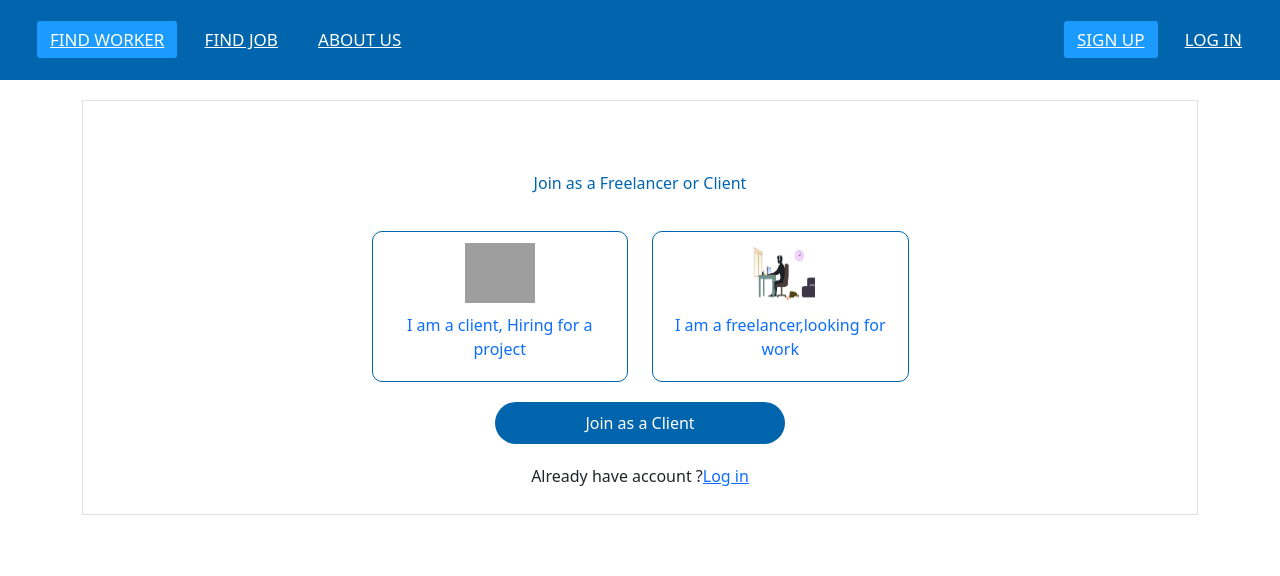
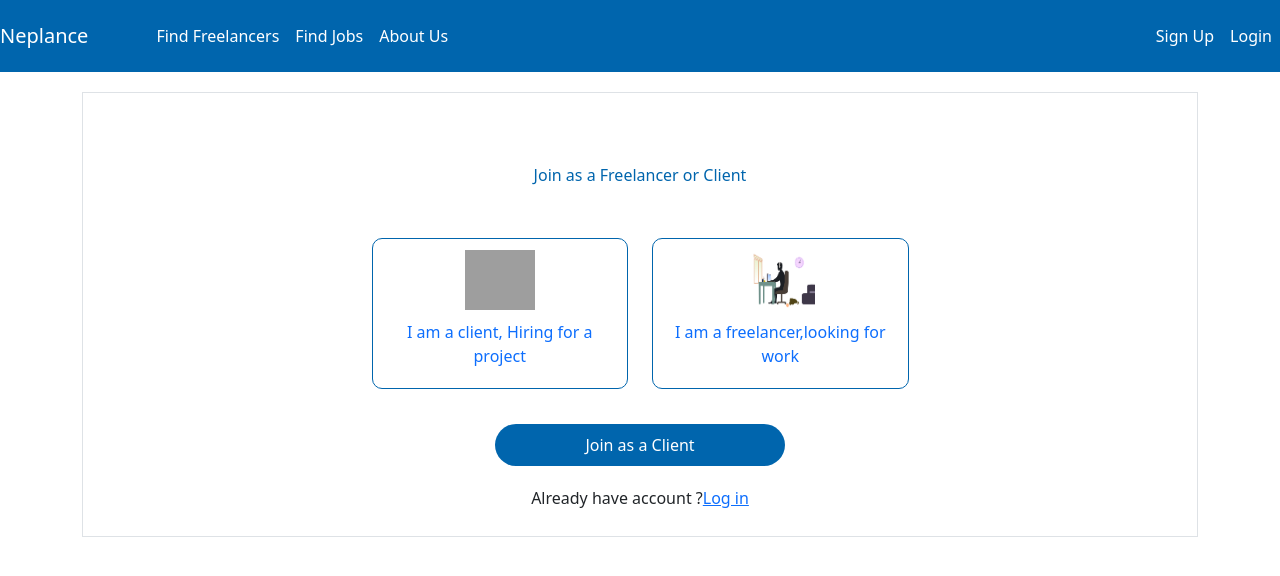
Before and after one commit to Piyush123-grumpy/Neplance, a Django app: page /register/ in a window 1280 px wide. Shown: the top 576 px of the page. Run offline with Django 4.2, Linux system fonts and the light colour scheme; some libraries are stand-ins or nearby versions; grey boxes are pictures that could not be loaded.

Commit message:
Integrated kind of .....

```diff
--- a/account/views.py
+++ b/account/views.py
@@ -34,6 +34,7 @@ def signup_employer(request):
 
 def loginpage(request):
     if request.user.is_authenticated:
+        print("okay")
         messages.warning(request,"You are already logged in")
         return redirect('/')
 
--- a/static/css/navbar.css
+++ b/static/css/navbar.css
@@ -18,7 +18,7 @@ nav{
     margin-right: 30px;
     text-decoration: none;
 }
-a{
+.navbar-list{
     color:white !important;
 }
 .nav-content{
--- a/static/css/style.css
+++ b/static/css/style.css
@@ -10,12 +10,12 @@ body {
   font-family: montserrat;
 }
 
-nav {
+
+/* nav {
   background: #0065ad;
   height: 80px;
   width: 100%;
 }
-
 label.logo {
   color: white;
   font-size: 35px;
@@ -63,7 +63,6 @@ a:hover {
 #check {
   display: none;
 }
-
 @media (max-width: 952px) {
   nav {
     display: block;
@@ -120,7 +119,11 @@ a:hover {
   #check:checked~ul {
     left: 0;
   }
-}
+} */
+
+
+
+
 
 .join_text {
   margin: auto;
@@ -152,11 +155,13 @@ a:hover {
   border-radius: 10px;
   font-weight: 500;
   text-align: center;
+
 }
-.batta :hover{
+.select :hover{
   background-color: #0065ad;
-  color: white;
 }
+
+
 
 .select img {
   height: 60px;
@@ -171,12 +176,12 @@ a:hover {
 
 .select p {
   margin-bottom: 0 !important;
-
 }
 
 .type {
   padding-top: 10px;
   padding-bottom: 20px;
+  text-decoration:none!important;
 }
 
 .bichhako_button {
@@ -224,6 +229,11 @@ a:hover {
   padding-top: 20px;
 
 }
-.type{
-  text-decoration: none;
+.batta{
+  padding-top: 15px;
+  padding-bottom: 15px;
 }
+.select:hover{
+  background-color: #0065ad;
+  color: white;
+}
--- a/templates/account/employer_signup.html
+++ b/templates/account/employer_signup.html
@@ -1,4 +1,4 @@
-{% extends 'account/basic.html' %}
+{% extends 'base/UserNavbar.html' %}
 {%block title%} Register {%endblock%}
 {% load static %}
 {%block body%}
--- a/templates/account/register.html
+++ b/templates/account/register.html
@@ -1,4 +1,4 @@
-{% extends 'account/basic.html' %}
+{% extends 'base/UserNavbar.html' %}
 {%block title%} Register {%endblock%}
 {% load static %}
 {%block body%}
--- a/templates/account/signup.html
+++ b/templates/account/signup.html
@@ -1,4 +1,4 @@
-{% extends 'account/basic.html' %}
+{% extends 'base/UserNavbar.html' %}
 {%block title%} Register {%endblock%}
 {% load static %}
 {%block body%}
--- a/templates/base/UserNavbar.html
+++ b/templates/base/UserNavbar.html
@@ -6,6 +6,7 @@
     <meta http-equiv="X-UA-Compatible" content="IE=edge">
     <meta name="viewport" content="width=device-width, initial-scale=1.0">
     <link rel="stylesheet" href="{% static 'css/navbar.css'%}">
+    <link rel="stylesheet" href="{% static 'css/style.css'%}">
     <link rel="stylesheet" href="https://cdn.jsdelivr.net/npm/bootstrap@4.0.0/dist/css/bootstrap.min.css" integrity="sha384-Gn5384xqQ1aoWXA+058RXPxPg6fy4IWvTNh0E263XmFcJlSAwiGgFAW/dAiS6JXm" crossorigin="anonymous">
 
     <!-- CSS only -->
@@ -14,37 +15,51 @@
 </head>
 <body>
     <nav class="navbar navbar-expand-lg position-sticky">
-        <a class="navbar-brand" href="#">Neplance</a>
+
+        <a class="navbar-brand navbar-list" href="/">Neplance</a>
         <button class="navbar-toggler" type="button" data-toggle="collapse" data-target="#navbarText" aria-controls="navbarText" aria-expanded="false" aria-label="Toggle navigation">
           <span class="navbar-toggler-icon"></span>
         </button>
         <div class="collapse navbar-collapse" id="navbarText">
           <ul class="navbar-nav mr-auto">
             <li class="nav-item active">
-              <a class="nav-link" href="#">Find Freelancers <span class="sr-only">(current)</span></a>
+              <a class="nav-link navbar-list" href="#">Find Freelancers <span class="sr-only">(current)</span></a>
             </li>
             <li class="nav-item">
-              <a class="nav-link" href="#">Find Jobs</a>
+              <a class="nav-link navbar-list" href="#">Find Jobs</a>
             </li>
             <li class="nav-item">
-              <a class="nav-link" href="#">About Us</a>
+              <a class="nav-link navbar-list" href="#">About Us</a>
             </li>
           </ul>
+          {% if request.user.is_authenticated%}
           <span class="navbar-text">
             <ul class="navbar-nav mr-auto">
+
                 <li class="nav-item active">
-                  <a class="nav-link" href="#">Sign Up</a>
+                  <a class="nav-link navbar-list" href="/register/">{{user.username}}</a>
+                </li>
+              </ul>
+          </span>
+
+          {% else %}
+          <span class="navbar-text">
+            <ul class="navbar-nav mr-auto">
+
+                <li class="nav-item active">
+                  <a class="nav-link navbar-list" href="/register/">Sign Up</a>
                 </li>
                 <li class="nav-item">
                   <i class="bi bi-box-arrow-in-right"></i>
 
-                  <a class="nav-link" href="#">Login</a>
+                  <a class="nav-link navbar-list" href="/login/">Login</a>
                 </li>
               </ul>
           </span>
+          {% endif %}
         </div>
       </nav>
-
+      {% block body%}{% endblock %}
       <script src="https://code.jquery.com/jquery-3.2.1.slim.min.js" integrity="sha384-KJ3o2DKtIkvYIK3UENzmM7KCkRr/rE9/Qpg6aAZGJwFDMVNA/GpGFF93hXpG5KkN" crossorigin="anonymous"></script>
     <script src="https://cdnjs.cloudflare.com/ajax/libs/popper.js/1.12.9/umd/popper.min.js" integrity="sha384-ApNbgh9B+Y1QKtv3Rn7W3mgPxhU9K/ScQsAP7hUibX39j7fakFPskvXusvfa0b4Q" crossorigin="anonymous"></script>
     <script src="https://maxcdn.bootstrapcdn.com/bootstrap/4.0.0/js/bootstrap.min.js" integrity="sha384-JZR6Spejh4U02d8jOt6vLEHfe/JQGiRRSQQxSfFWpi1MquVdAyjUar5+76PVCmYl" crossorigin="anonymous"></script>
```
